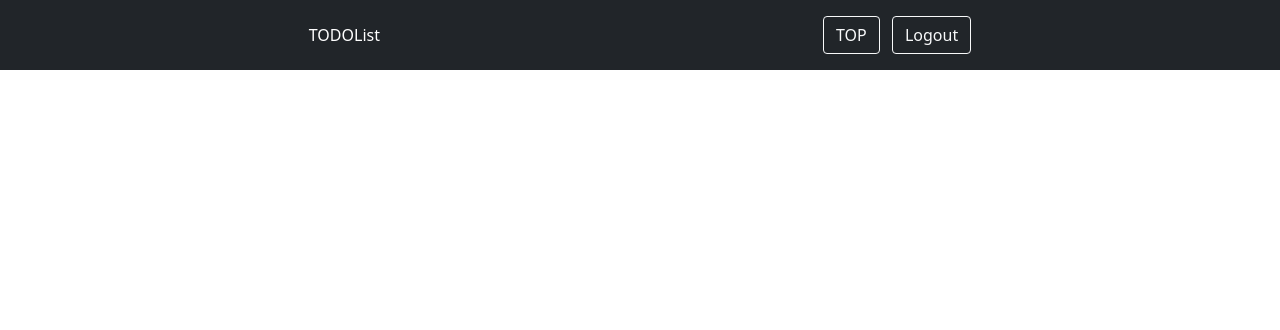
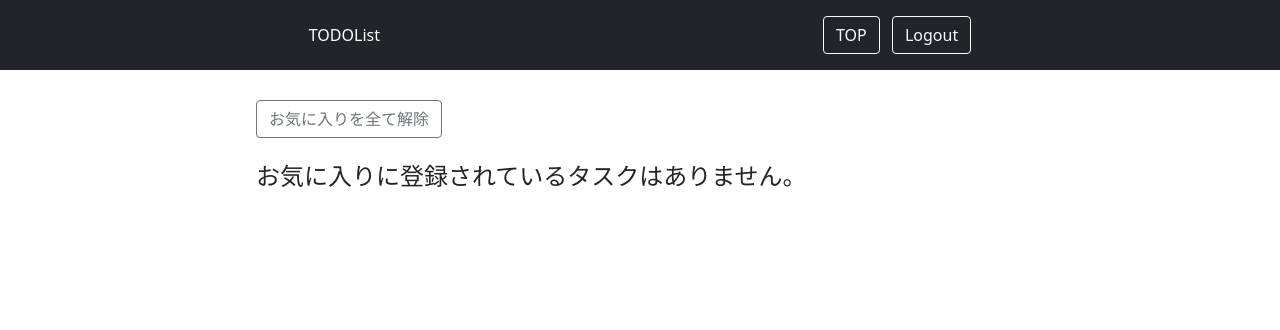
Before and after one commit to yamayuz/django-want2study, a Django app: page /favorite_list/ in a window 1280 px wide. Shown: the top 330 px of the page. Run offline with Django 4.2, Linux system fonts and the light colour scheme; a user stored in the database is signed in; tables that the repository leaves empty hold one stand-in row (values such as "Sample post"); some libraries are stand-ins or nearby versions.

Commit message:
【update】お気に入り一覧画面に、お気に入り一括解除機能を追加

```diff
--- a/templates/favorite_list.html
+++ b/templates/favorite_list.html
@@ -22,7 +22,15 @@
 {% block content %}
 
 <div class="content-wrapper">
-  <div class="radio-wrapper"></div>
+  <div class="favorite-button-wrapper">
+      <form method="POST">
+          {% csrf_token %}
+          <button type="submit" class="btn btn-outline-secondary">お気に入りを全て解除</button>
+      </form>
+  </div>
+  {% if object_list|length == 0 %}
+      <p class="favorite-none">お気に入りに登録されているタスクはありません。</p>
+  {% endif %}
   {% for study in object_list %}
 
         <div class="toast my-1" role="alert" aria-live="assertive" aria-atomic="True">
--- a/want2studyApp/static/want2studyApp/css/style.css
+++ b/want2studyApp/static/want2studyApp/css/style.css
@@ -101,10 +101,6 @@
 }
 
 /*--------- headder ---------*/
-/* header {
-    position: fixed;
-    z-index: 10;
-} */
 .form-control-dark {
     color: #fff;
     background-color: var(--bs-dark);
@@ -119,3 +115,11 @@
 .header-wrapper {
     width: 55%;
 }
+
+/*--------- favorite-list ---------*/
+.favorite-button-wrapper {
+    margin: 30px 0 20px 0;
+}
+.favorite-none {
+    font-size: 1.5rem;
+}
--- a/want2studyApp/views.py
+++ b/want2studyApp/views.py
@@ -68,8 +68,6 @@
         return context
 
     def post(self, request):
-        print(request.POST)
-
         if 'q1' in request.POST:
             print('ラジオボタン')
         else:
@@ -148,3 +146,8 @@
     def get_queryset(self):
         current_user = self.request.user
         return studyModel.objects.filter(user=current_user.username, favorite=True)
+
+    def post(self, request):
+        favorite_list = studyModel.objects.filter(user=self.request.user, favorite=True)
+        favorite_list.update(favorite=False)
+        return self.get(request)
```
